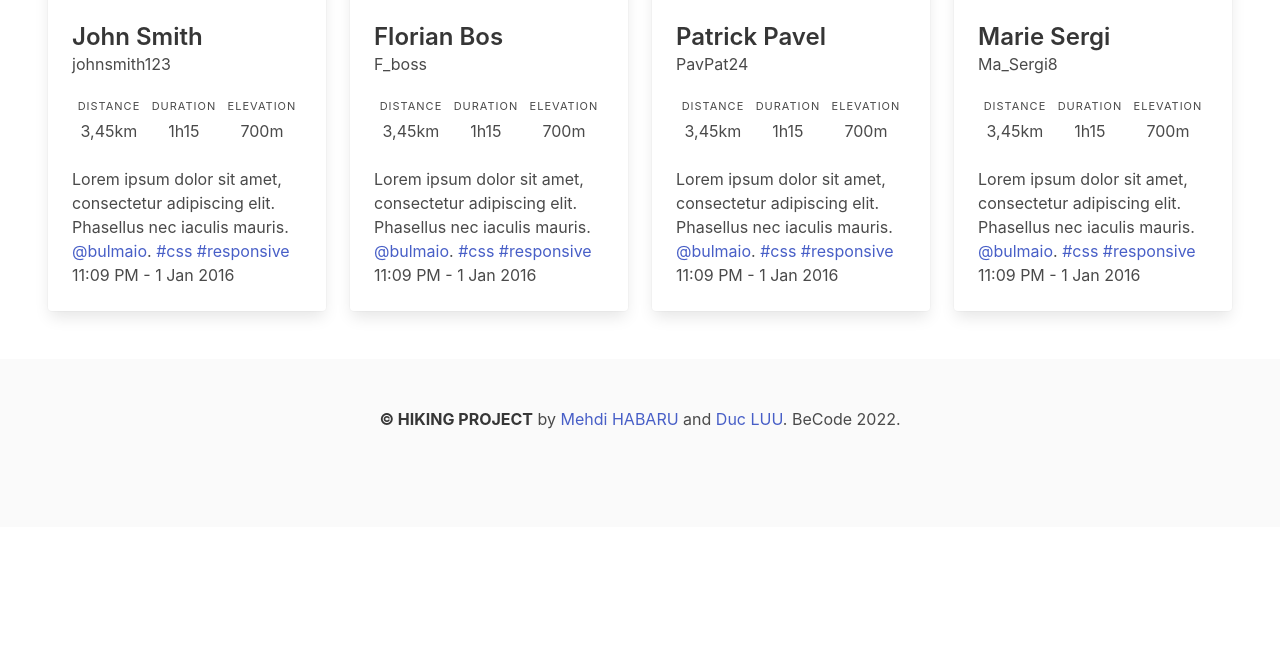
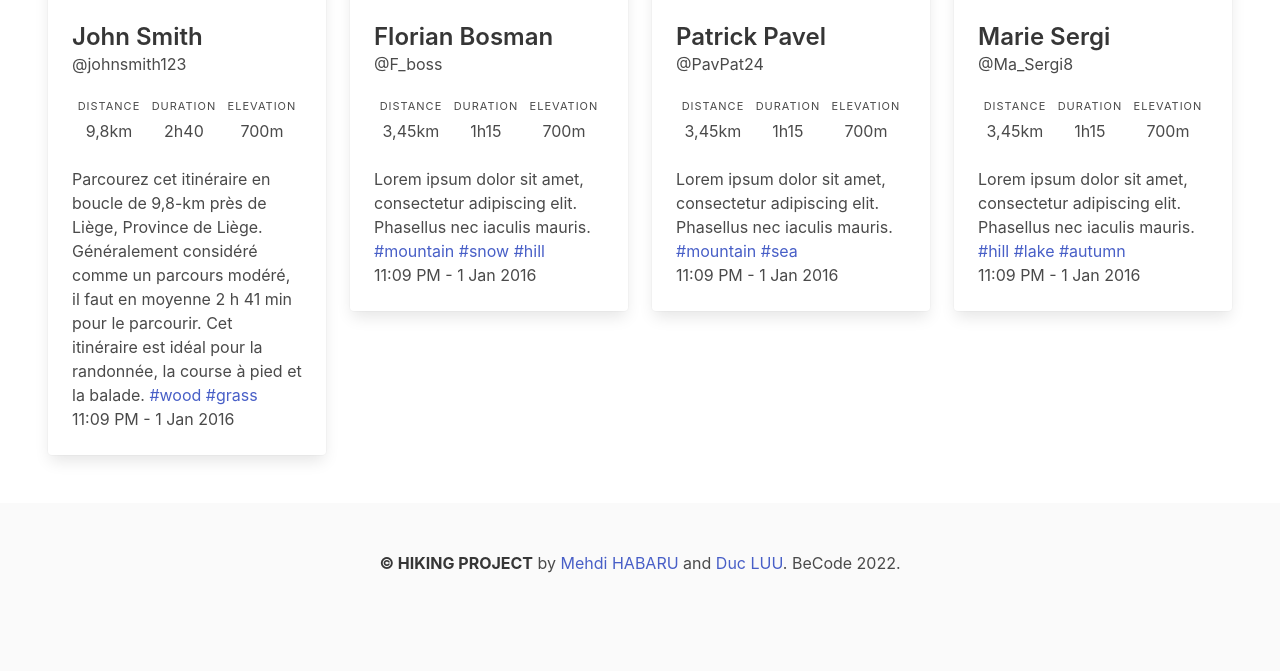
Before and after one commit to Mirodeon/hiking-project, a PHP site: page /home in a window 1280 px wide. Shown: the part 624-1295 px from the top of the page. Before the commit the page ends 1053 px from the top, so only its background shows below. Run offline with PHP 8.4, Linux system fonts and the light colour scheme; some libraries are stand-ins or nearby versions; some web fonts are replaced.

Commit message:
je sauve on sait jamais

```diff
--- a/src/app/views/home.php
+++ b/src/app/views/home.php
@@ -37,7 +37,52 @@
           <div class="media">
             <div class="media-content">
               <p class="title is-4">John Smith</p>
-              <p class="subtitle is-6">johnsmith123</p>
+              <p class="subtitle is-6">@johnsmith123</p>
+            </div>
+          </div>
+
+          <nav class="level">
+            <div class="level-item has-text-centered">
+              <div>
+                <p class="heading">Distance</p>
+                <p>9,8km</p>
+              </div>
+            </div>
+            <div class="level-item has-text-centered">
+              <div>
+                <p class="heading">Duration</p>
+                <p>2h40</p>
+              </div>
+            </div>
+            <div class="level-item has-text-centered">
+              <div>
+                <p class="heading">Elevation</p>
+                <p>700m</p>
+              </div>
+            </div>
+          </nav>
+
+          <div class="content">
+          Parcourez cet itinéraire en boucle de 9,8-km près de Liège, Province de Liège. Généralement considéré comme un parcours modéré, il faut en moyenne 2 h 41 min pour le parcourir. Cet itinéraire est idéal pour la randonnée, la course à pied et la balade.
+            <a href="#">#wood</a> <a href="#">#grass</a>
+            <br>
+            <time datetime="2016-1-1">11:09 PM - 1 Jan 2016</time>
+          </div>
+        </div>
+      </div>
+    </div>
+    <div class="column">
+      <div class="card">
+        <div class="card-image">
+          <figure class="image is-4by3">
+            <img src="./img/hike2.jpg" alt="Placeholder image">
+          </figure>
+        </div>
+        <div class="card-content">
+          <div class="media">
+            <div class="media-content">
+              <p class="title is-4">Florian Bosman</p>
+              <p class="subtitle is-6">@F_boss</p>
             </div>
           </div>
 
@@ -64,8 +109,8 @@
 
           <div class="content">
             Lorem ipsum dolor sit amet, consectetur adipiscing elit.
-            Phasellus nec iaculis mauris. <a>@bulmaio</a>.
-            <a href="#">#css</a> <a href="#">#responsive</a>
+            Phasellus nec iaculis mauris.
+            <a href="#">#mountain</a> <a href="#">#snow</a> <a href="#">#hill</a>
             <br>
             <time datetime="2016-1-1">11:09 PM - 1 Jan 2016</time>
           </div>
@@ -76,14 +121,14 @@
       <div class="card">
         <div class="card-image">
           <figure class="image is-4by3">
-            <img src="./img/hike2.jpg" alt="Placeholder image">
+            <img src="./img/hike3.jpg" alt="Placeholder image">
           </figure>
         </div>
         <div class="card-content">
           <div class="media">
             <div class="media-content">
-              <p class="title is-4">Florian Bos</p>
-              <p class="subtitle is-6">F_boss</p>
+              <p class="title is-4">Patrick Pavel</p>
+              <p class="subtitle is-6">@PavPat24</p>
             </div>
           </div>
 
@@ -110,8 +155,8 @@
 
           <div class="content">
             Lorem ipsum dolor sit amet, consectetur adipiscing elit.
-            Phasellus nec iaculis mauris. <a>@bulmaio</a>.
-            <a href="#">#css</a> <a href="#">#responsive</a>
+            Phasellus nec iaculis mauris.
+            <a href="#">#mountain</a> <a href="#">#sea</a>
             <br>
             <time datetime="2016-1-1">11:09 PM - 1 Jan 2016</time>
           </div>
@@ -122,14 +167,14 @@
       <div class="card">
         <div class="card-image">
           <figure class="image is-4by3">
-            <img src="./img/hike3.jpg" alt="Placeholder image">
+            <img src="./img/hike4.jpg" alt="Placeholder image">
           </figure>
         </div>
         <div class="card-content">
           <div class="media">
             <div class="media-content">
-              <p class="title is-4">Patrick Pavel</p>
-              <p class="subtitle is-6">PavPat24</p>
+              <p class="title is-4">Marie Sergi</p>
+              <p class="subtitle is-6">@Ma_Sergi8</p>
             </div>
           </div>
 
@@ -156,54 +201,8 @@
 
           <div class="content">
             Lorem ipsum dolor sit amet, consectetur adipiscing elit.
-            Phasellus nec iaculis mauris. <a>@bulmaio</a>.
-            <a href="#">#css</a> <a href="#">#responsive</a>
-            <br>
-            <time datetime="2016-1-1">11:09 PM - 1 Jan 2016</time>
-          </div>
-        </div>
-      </div>
-    </div>
-    <div class="column">
-      <div class="card">
-        <div class="card-image">
-          <figure class="image is-4by3">
-            <img src="./img/hike4.jpg" alt="Placeholder image">
-          </figure>
-        </div>
-        <div class="card-content">
-          <div class="media">
-            <div class="media-content">
-              <p class="title is-4">Marie Sergi</p>
-              <p class="subtitle is-6">Ma_Sergi8</p>
-            </div>
-          </div>
-
-          <nav class="level">
-            <div class="level-item has-text-centered">
-              <div>
-                <p class="heading">Distance</p>
-                <p>3,45km</p>
-              </div>
-            </div>
-            <div class="level-item has-text-centered">
-              <div>
-                <p class="heading">Duration</p>
-                <p>1h15</p>
-              </div>
-            </div>
-            <div class="level-item has-text-centered">
-              <div>
-                <p class="heading">Elevation</p>
-                <p>700m</p>
-              </div>
-            </div>
-          </nav>
-
-          <div class="content">
-            Lorem ipsum dolor sit amet, consectetur adipiscing elit.
-            Phasellus nec iaculis mauris. <a>@bulmaio</a>.
-            <a href="#">#css</a> <a href="#">#responsive</a>
+            Phasellus nec iaculis mauris.
+            <a href="#">#hill</a> <a href="#">#lake</a> <a href="#">#autumn</a>
             <br>
             <time datetime="2016-1-1">11:09 PM - 1 Jan 2016</time>
           </div>
```
